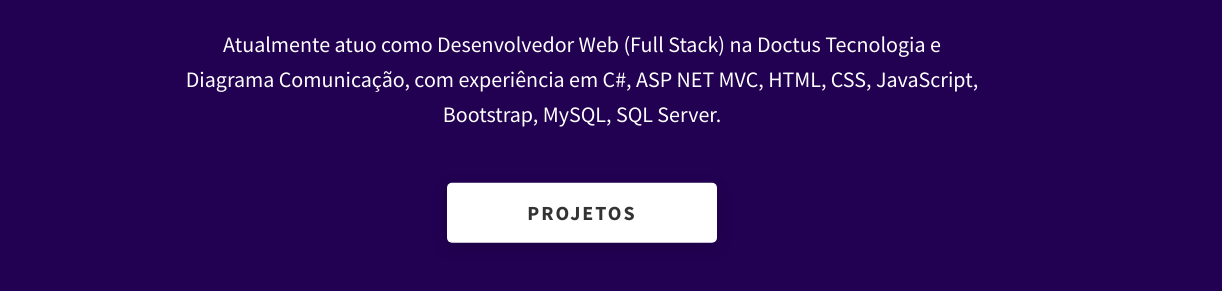
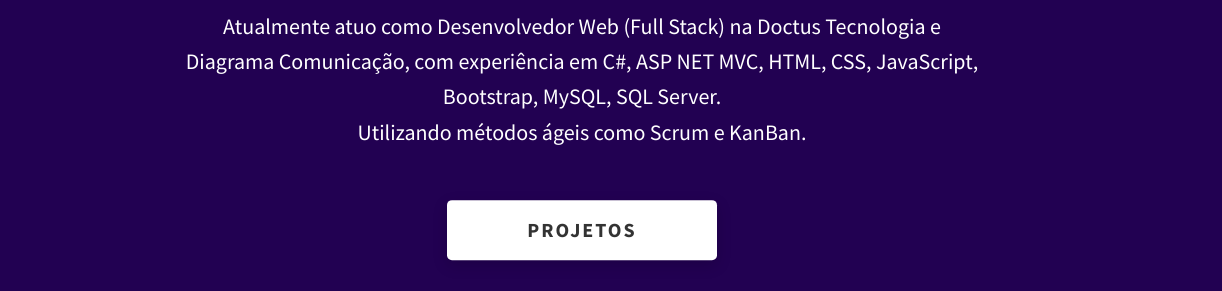
Before and after one commit to yuriutyama/aboutme, a website: page index.html in a window 1280 px wide. Shown: the part 318-609 px from the top of the page, 58-1280 px from the left. Drawn offline with Linux system fonts and the light colour scheme.

Commit message:
Update index.html

```diff
--- a/index.html
+++ b/index.html
@@ -82,6 +82,9 @@
         <div class="home-hero__info">
           <p class="text-primary">
             Atualmente atuo como Desenvolvedor Web (Full Stack) na Doctus Tecnologia e Diagrama Comunicação, com experiência em C#, ASP NET MVC, HTML, CSS, JavaScript, Bootstrap, MySQL, SQL Server.
+          </p>
+          <p class="text-primary">
+            Utilizando métodos ágeis como Scrum e KanBan.
           </p>
         </div>
         <div class="home-hero__cta">
```
